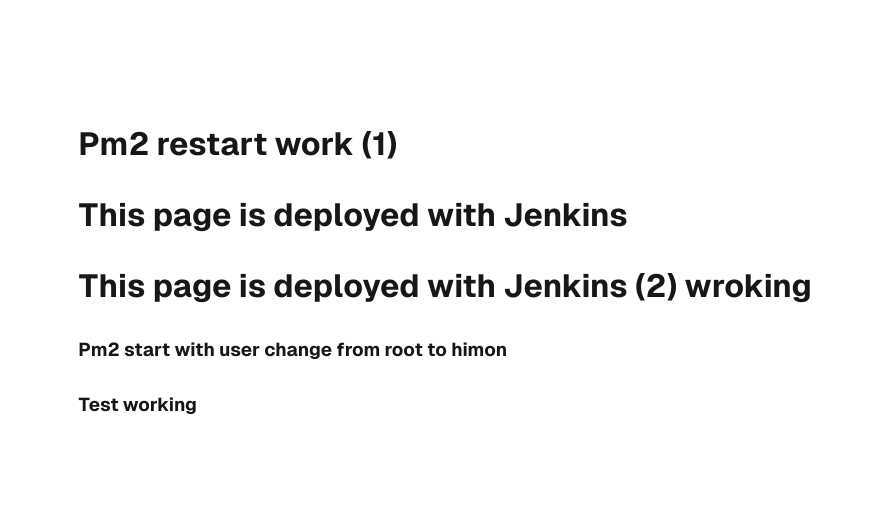
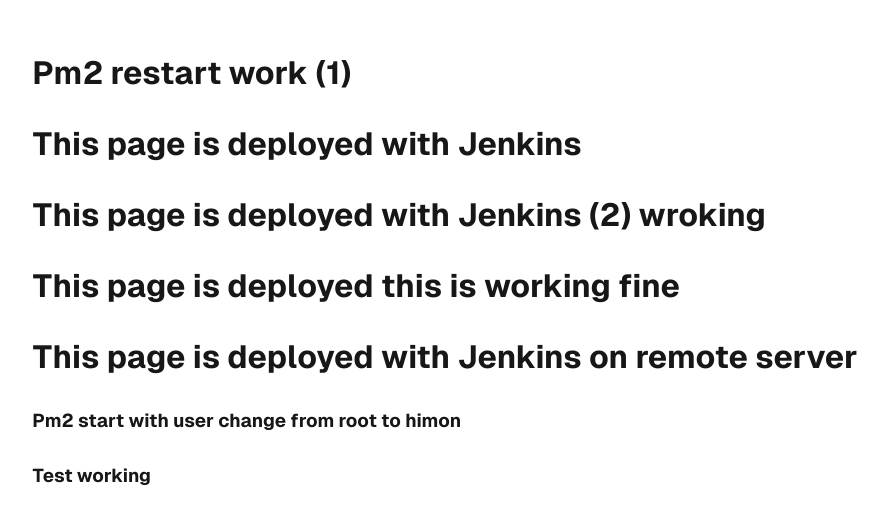
Before and after one commit to himonhimu/test-vps-with-next, a Next.js app: page / in a window 1280 px wide. Shown: the part 130-654 px from the top of the page, without its empty margins (195-1083 px from the left). Built offline with nearby package versions, Linux system fonts and the light colour scheme.

Commit message:
change for remote server

```diff
--- a/src/app/page.js
+++ b/src/app/page.js
@@ -7,6 +7,9 @@
         <h1>Pm2 restart work (1)</h1>
         <h1>This page is deployed with Jenkins</h1>
         <h1>This page is deployed with Jenkins (2) wroking</h1>
+
+   <h1>This page is deployed this is working fine</h1>
+   <h1>This page is deployed with Jenkins on remote server</h1>
         {/* <h1>This page is deployed with Jenkins</h1> */}
         <h3>Pm2 start with user change from root to himon</h3>
         <h3>Test working</h3>
```
